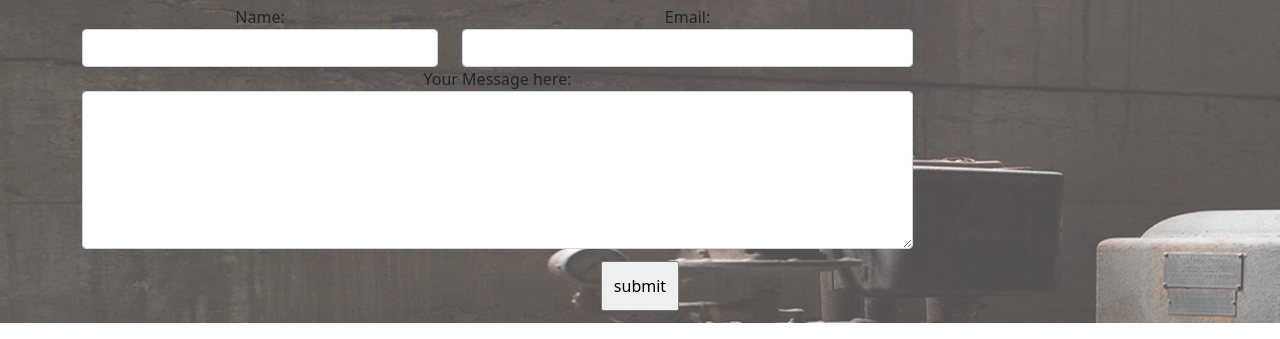
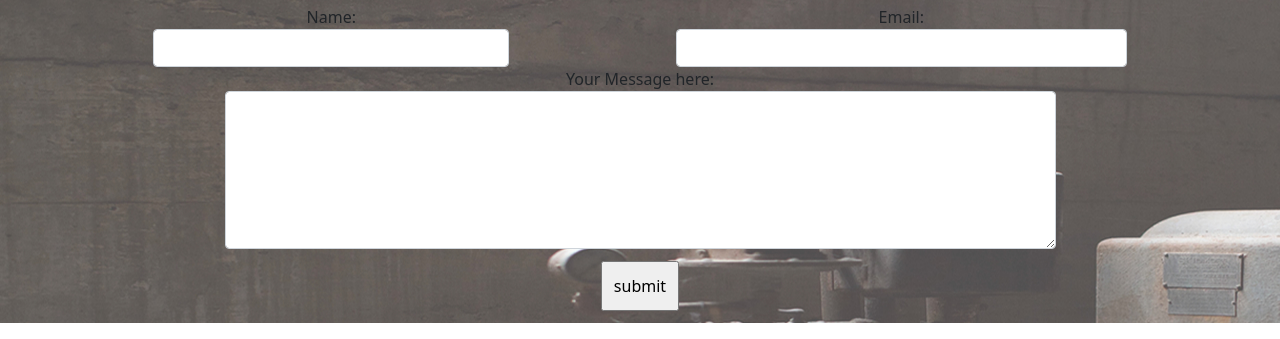
Before and after one commit to KIbet1998/Delani-Studio, a plain HTML site: page index.html in a window 1280 px wide. Shown: the part 2037-2376 px from the top of the page. Drawn offline with Linux system fonts and the light colour scheme.

Commit message:
add contact us centering

```diff
--- a/index.html
+++ b/index.html
@@ -134,15 +134,15 @@
 
             <div class="container">
                 <div class="row">
-                    <div class="form-group col-md-4">
+                    <div class="form-group col-md-4 mx-auto">
                         <label for="usr">Name:</label>
                         <input type="text" class="form-control" id="usr">
                     </div>
-                    <div class="form-group col-md-5">
+                    <div class="form-group col-md-5 mx-auto">
                         <label for="email">Email:</label>
                         <input type="password" class="form-control" id="password">
                     </div>
-                    <div class="form-group col-md-9">
+                    <div class="form-group col-md-9 mx-auto">
                         <label for="message">Your Message here:</label>
                         <textarea class="form-control" rows="6" id="message"></textarea>
                     </div>
```
